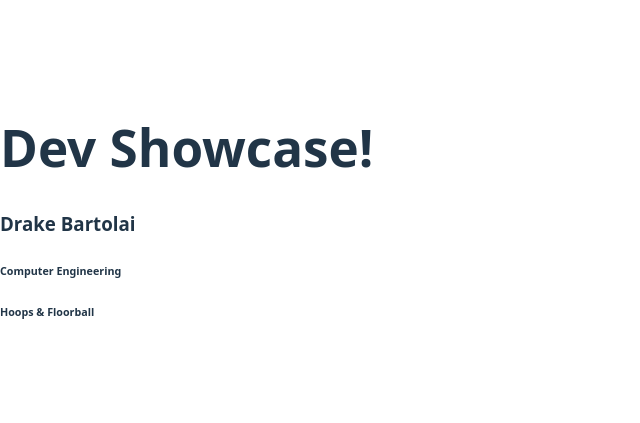
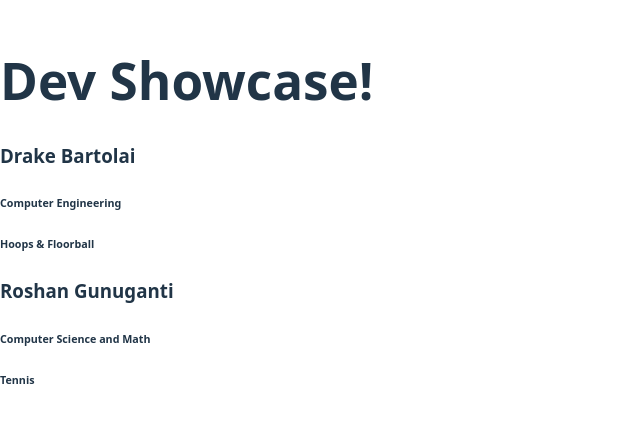
Before and after one commit to dbartolai/sports_analytics_uiuc, a React (Vite) app in the folder frontend/: page / in a window 1280 px wide. Shown: the part 185-608 px from the top of the page, without its empty margins (0-640 px from the left). Built offline with nearby package versions, Linux system fonts and the light colour scheme.

Commit message:
Adding Roshan's card

```diff
--- /dev/null
+++ b/frontend/src/components/RoshanCard.tsx
@@ -0,0 +1,11 @@
+function RoshanCard () {
+    return (
+        <div>
+            <h3>Roshan Gunuganti</h3>
+            <h6>Computer Science and Math</h6>
+            <h6>Tennis</h6>
+        </div>
+    )
+
+}
+export default RoshanCard
--- a/frontend/src/pages/Showcase.tsx
+++ b/frontend/src/pages/Showcase.tsx
@@ -1,4 +1,5 @@
 import DrakeCard from "../components/DrakeCard"
+import RoshanCard from "../components/RoshanCard"
 
 function Showcase () {
     return (
@@ -6,6 +7,7 @@ function Showcase () {
         <h1>Dev Showcase!</h1>
 
             <DrakeCard/>
+            <RoshanCard/>
         </div>
     )
 }
```
